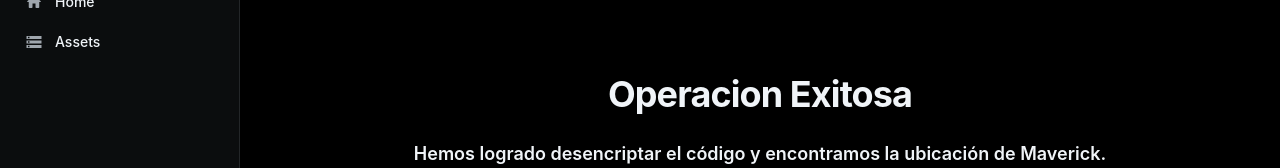
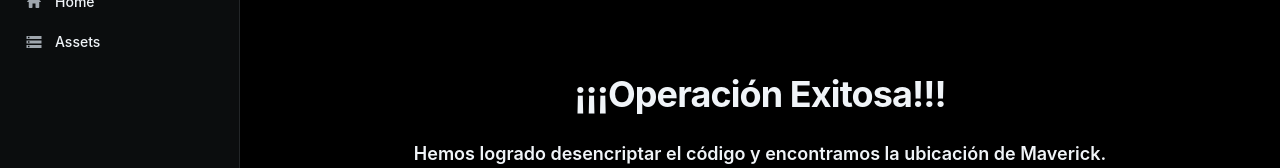
Before and after one commit to Charlie7532/JAB-60, a React (Vite) app: page /success in a window 1280 px wide. Shown: the part 147-315 px from the top of the page. Built offline with nearby package versions, Linux system fonts and the light colour scheme.

Commit message:
Update SuccessPage.tsx

```diff
--- a/src/pages/SuccessPage.tsx
+++ b/src/pages/SuccessPage.tsx
@@ -19,7 +19,7 @@ export default function SuccessPage() {
 				}}>
 				<br />
 				<div style={{ textAlign: 'center' }}>
-					<Typography level="h1">Operacion Exitosa</Typography>
+					<Typography level="h1">¡¡¡Operación Exitosa!!!</Typography>
 					<br />
 					<Typography level="title-lg">Hemos logrado desencriptar el código y encontramos la ubicación de Maverick.</Typography>
 					<br />
```
